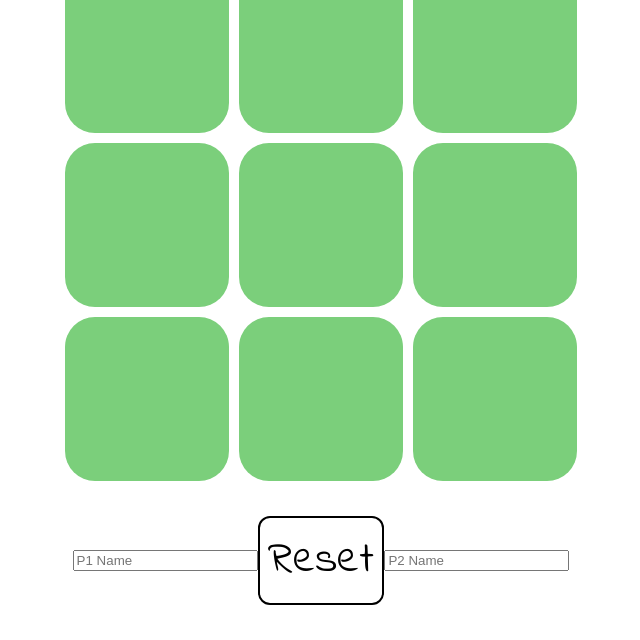
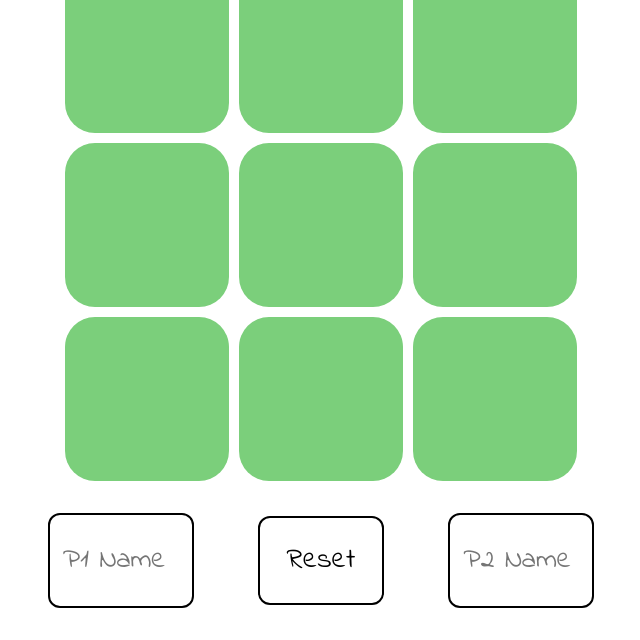
Before and after one commit to paulvu2023/Tic-Tac-Toe, a plain HTML site: page index.html in a window 1280 px wide. Shown: the part 168-808 px from the top of the page, without its empty margins (319-959 px from the left). Drawn offline with Linux system fonts and the light colour scheme.

Commit message:
Style form inputs

```diff
--- a/styles.css
+++ b/styles.css
@@ -36,12 +36,12 @@ h1 {
     border: none;
 }
 
-button {
+button, input {
     font-family: 'Indie Flower', cursive;
     transition: all 0.3s ease-in-out;
 }
 
-button:hover {
+button:hover, input:hover {
     transform: scale(1.05);
 }
 
@@ -49,14 +49,19 @@ button:hover {
     display: flex;
     justify-content: center;
     align-items: center;
+    gap: 5vw;
     height: 100%;
 }
 
-.reset {
+.reset, input {
     width: calc(50px + 6vw);
     height: calc(50px + 3vw);
     border: 2px solid black;
     border-radius: 12px;
     background: white;
-    font-size: calc(30px + 1vw);
+    font-size: calc(15px + 1vw);
 }
+
+input {
+    padding-left: 1vw;
+}
```
